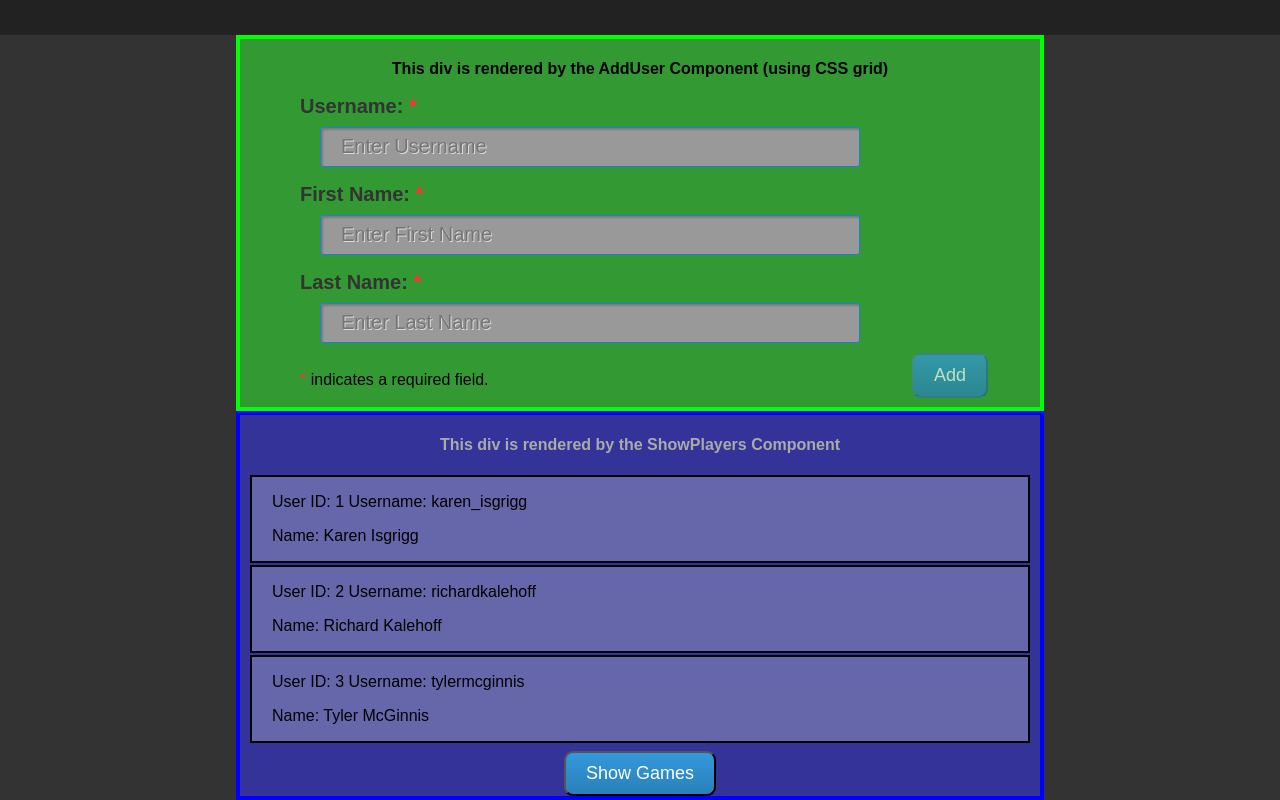
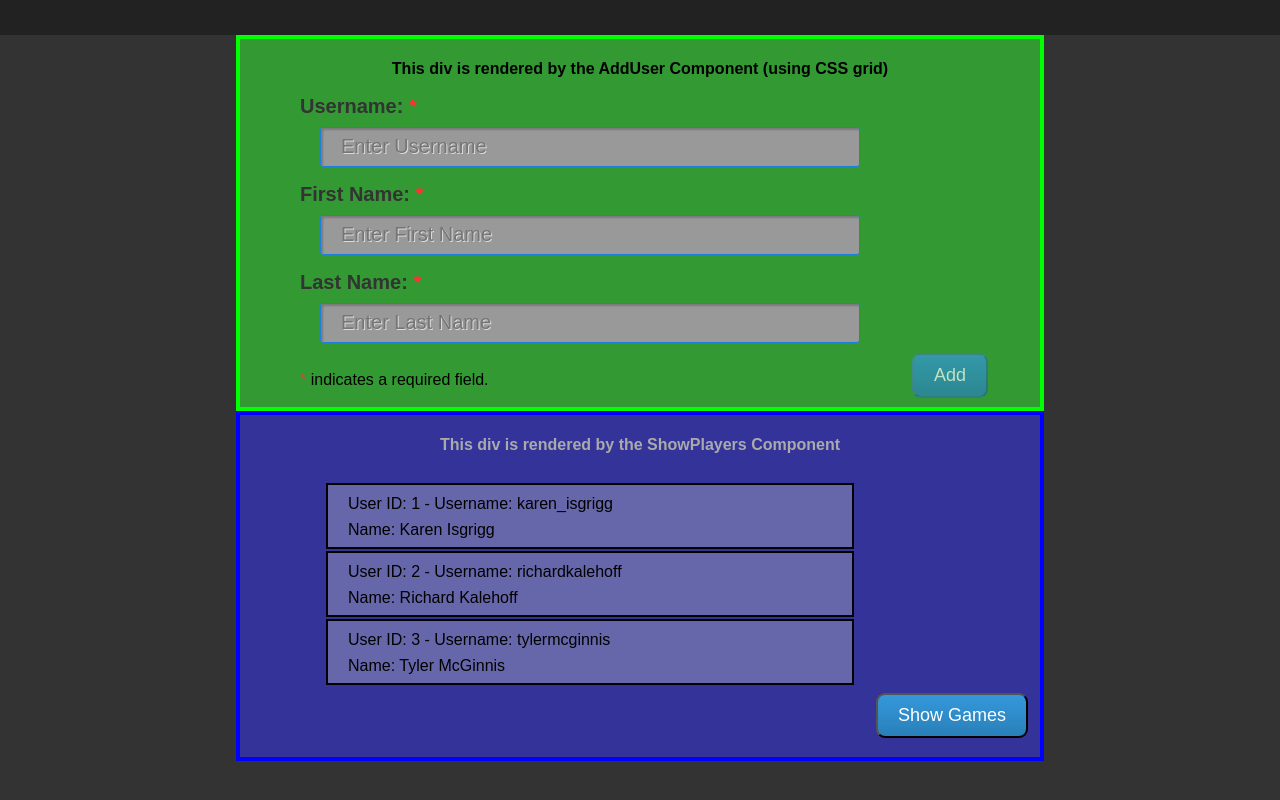
Before and after one commit to ashbournehouse/udacity-react-alltogether1, a React (Create React App) app: page / in a window 1280 px wide. Shown: the part 233-1033 px from the top of the page. After the commit the page ends 994 px from the top, so only its background shows below. Built offline with nearby package versions, Linux system fonts and the light colour scheme.

Commit message:
Use CSS grid for ShowUsers component

```diff
--- a/src/Components/ShowPlayers.jsx
+++ b/src/Components/ShowPlayers.jsx
@@ -20,16 +20,18 @@ class ShowPlayers extends React.Component {
   render () {
     return (
       <div className="show-players">
-        <h4 className="show-players-description">This div is rendered by the ShowPlayers Component</h4>
+        <h4 className="carrot">This div is rendered by the ShowPlayers Component</h4>
+        <div className="players">
           <ul className="players-list">
             {this.props.players.map((player) => (
               <li key={player.id} className="listed-player">
-              <p>User ID: {player.id} Username: {player.username}</p>
+                <p>User ID: {player.id} - Username: {player.username}</p>
                 <p>Name: {player.firstname} {player.lastname}</p>
                 {this.state.showGames ? <p>Games played: {player.gamesplayed}</p> : "" }
               </li>
             ))}
           </ul>
+        </div>
         <div className="show-games-controls">
           <button
             className="submit-button"
--- a/src/Css/ShowPlayers.css
+++ b/src/Css/ShowPlayers.css
@@ -5,7 +5,26 @@
   margin: auto;
   border: 4px solid #0000ff;
   padding: 0;
-  }
+  display: grid;
+  grid-template-columns: 76px 548px 176px;
+  grid-template-rows: auto auto 64px;
+  grid-template-areas:
+  'carrot carrot carrot'
+  'left players right'
+  'required-field-note required-field-note show-games-controls'
+ }
+
+.carrot {
+  grid-area: carrot;
+}
+
+.left {
+  grid-area: left;
+}
+
+.players {
+  grid-area: players;
+}
 
 ul.players-list {
   list-style-type: none;
@@ -18,5 +37,14 @@ ul.players-list {
   color: #000000;
   margin: 2px;
   border: 2px solid #000000;
-  padding: 0 0 0 20px;
+  padding: 6px 0 4px 20px;
 }
+
+li.listed-player p {
+  font-size: 16px;
+  margin: 0; border: 0; padding: 4px 0 4px 0;
+}
+
+.show-games-controls {
+  grid-area: show-games-controls;
+}
```
Lines whose indentation alone changed are shown as unchanged.
